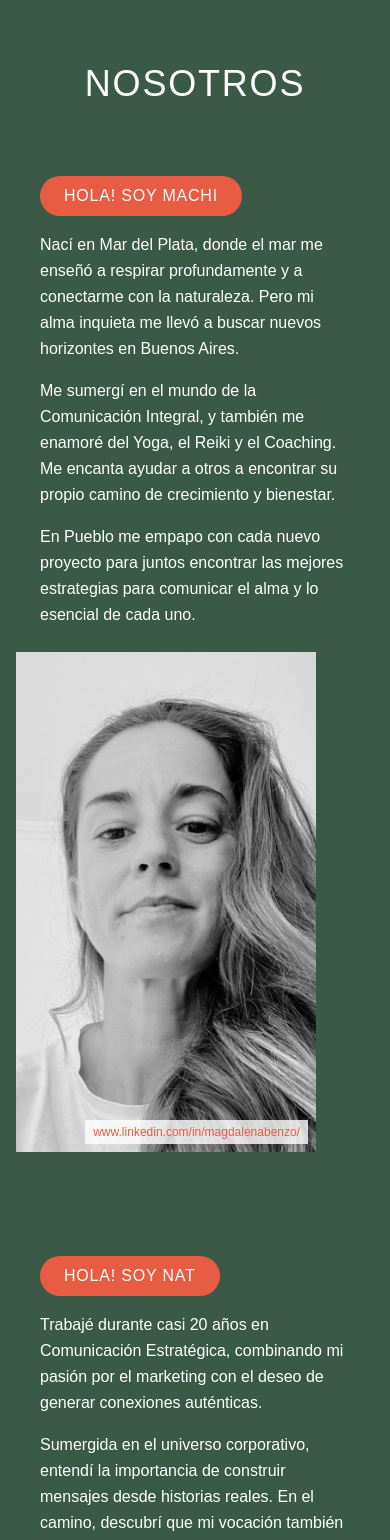
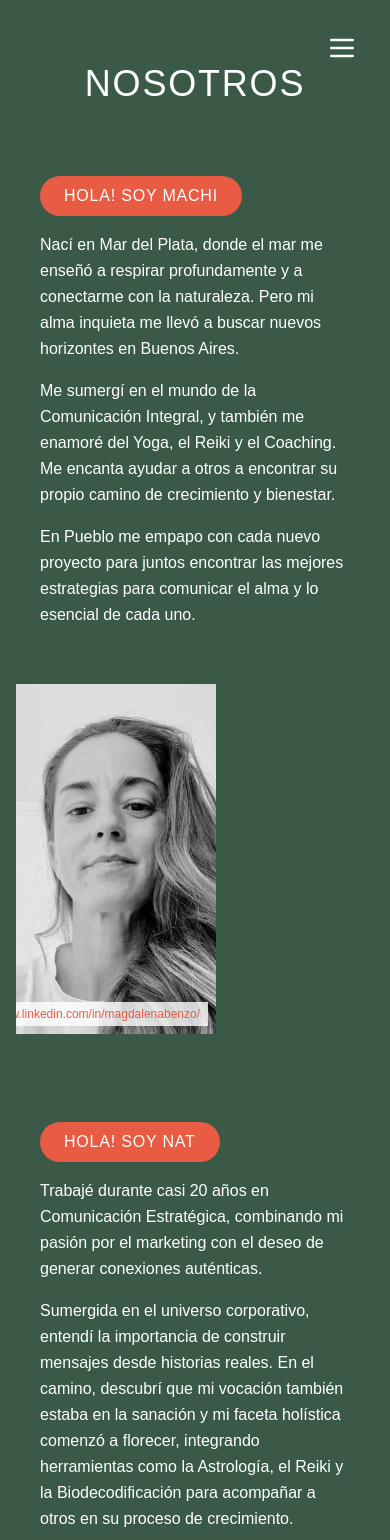
Before and after one commit to pueblobranding/pueblo, a Next.js app: page /nosotros in a window 390 px wide. Shown: the top 1540 px of the page. Built offline with nearby package versions, Linux system fonts and the light colour scheme.

Commit message:
Refactor Navbar links and enhance NosotrosSection with responsive design and state management

```diff
--- a/app/nosotros/page.tsx
+++ b/app/nosotros/page.tsx
@@ -3,7 +3,6 @@ import NosotrosSection from "@/components/nosotros-section"
 export default function NosotrosPage() {
   return (
     <>
-
       <NosotrosSection />
     </>
   )
--- a/components/navbar.tsx
+++ b/components/navbar.tsx
@@ -25,7 +25,7 @@ export default function Navbar({ isMenuOpen, toggleMenu }: NavbarProps) {
         }`}
       >
         <nav className="flex flex-col items-center space-y-8 text-2xl font-light">
-          <a href="#" className="hover:text-gray-300 transition-colors tracking-wider">
+          <a href="/" className="hover:text-gray-300 transition-colors tracking-wider">
             INICIO
           </a>
           <a href="nosotros" className="hover:text-gray-300 transition-colors tracking-wider">
--- a/components/nosotros-section.tsx
+++ b/components/nosotros-section.tsx
@@ -1,5 +1,9 @@
+'use client'
+
 import Image from "next/image"
 import Link from "next/link"
+import Navbar from "@/components/navbar"
+import { useState } from "react"
 
 interface TeamMemberProps {
   name: string
@@ -23,7 +27,7 @@ function TeamMember({ name, bio, linkedinUrl, imageUrl }: TeamMemberProps) {
           ))}
         </div>
       </div>
-      <div className="relative h-[500px] w-[300px] mb-4">
+      <div className="relative h-[350px] w-[200px] mt-8">
         <Image
           src={imageUrl || "/placeholder.svg"}
           alt={`Foto de ${name}`}
@@ -41,6 +45,12 @@ function TeamMember({ name, bio, linkedinUrl, imageUrl }: TeamMemberProps) {
 }
 
 export default function NosotrosSection() {
+  const [isMenuOpen, setIsMenuOpen] = useState(false)
+
+  const toggleMenu = () => {
+    setIsMenuOpen(!isMenuOpen)
+  }
+
   const teamMembers = [
     {
       name: "MACHI",
@@ -66,6 +76,7 @@ export default function NosotrosSection() {
 
   return (
     <section className="w-full bg-[#3a5a47] py-16">
+      <Navbar isMenuOpen={isMenuOpen} toggleMenu={toggleMenu} />
       <div className="container mx-auto px-4">
         <h2 className="text-4xl md:text-5xl text-white font-light tracking-wider mb-12 text-center">NOSOTROS</h2>
         <div className="flex flex-col gap-8">
```
